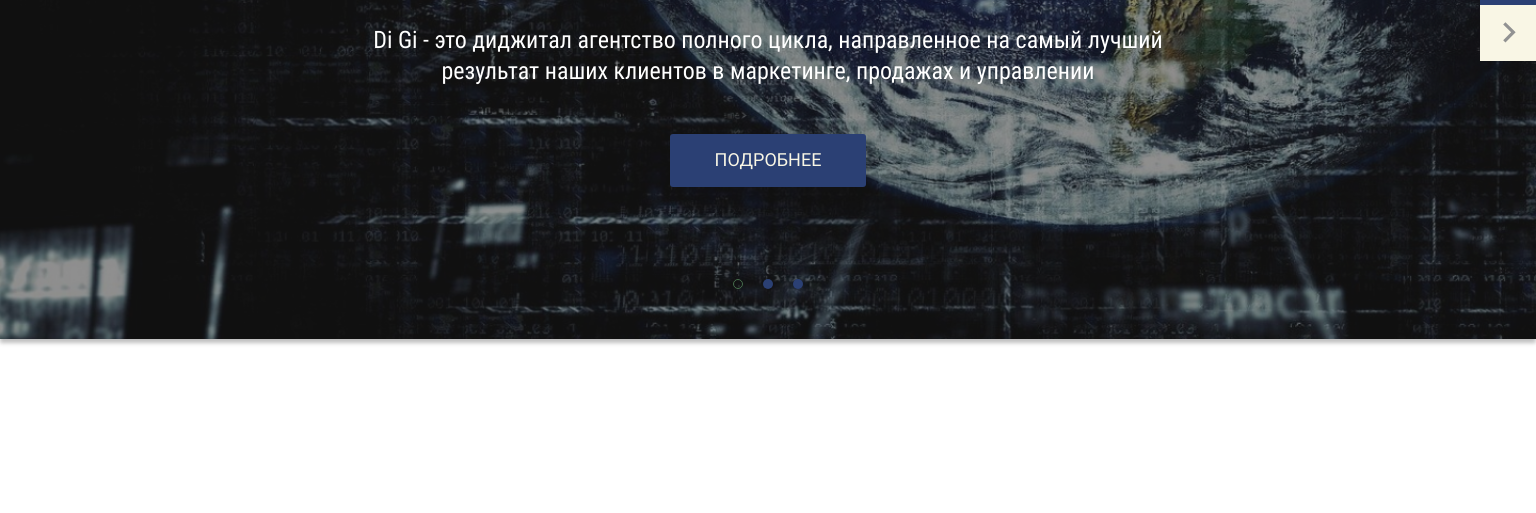
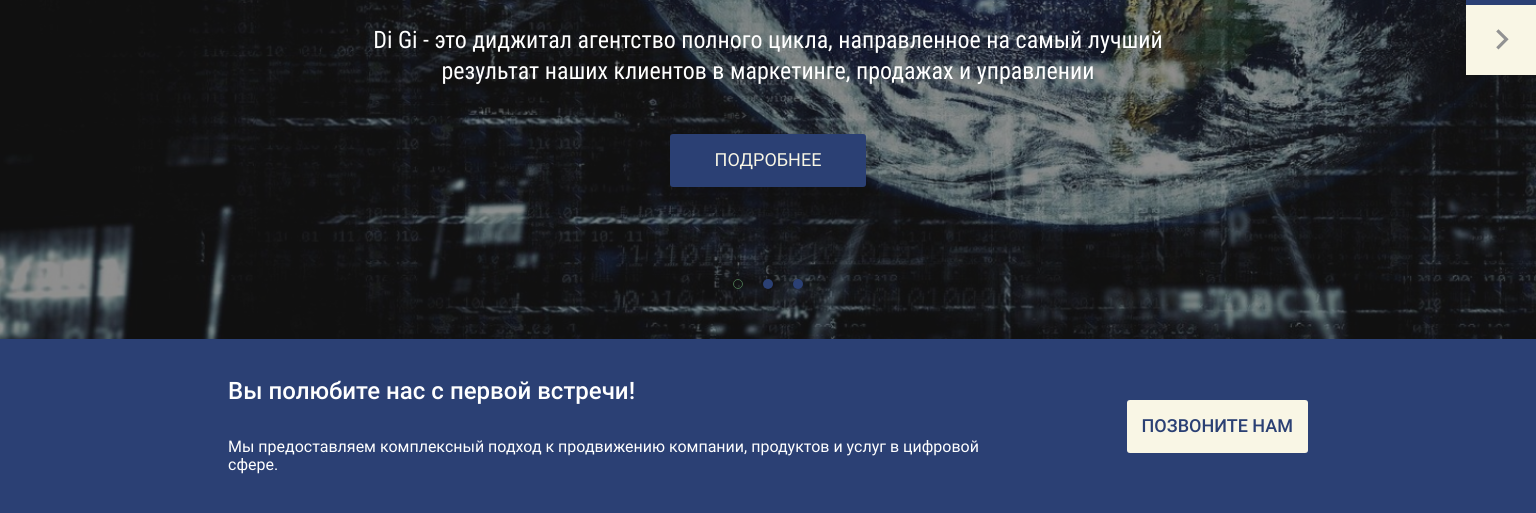
Before and after one commit to alienat3d/di-gi, a website: page app/index.html in a window 1536 px wide. Shown: the part 429-942 px from the top of the page. Before the commit the page ends 800 px from the top, so only its background shows below. Drawn offline with nearby package versions, Linux system fonts and the light colour scheme; files that its build step writes are made by us from their sources.

Commit message:
finished call-us sect

```diff
--- a/app/index.html
+++ b/app/index.html
@@ -63,6 +63,27 @@
   </section>
   <!-- === / HEAD === -->
 
+  <!-- === CALL US === -->
+  <section class="call-us">
+    <div class="container">
+      <div class="call-us__inner">
+        <div class="call-us__box">
+          <h5 class="call-us__title">
+            Вы полюбите нас с первой встречи!
+          </h5>
+          <p class="call-us__text">
+            Мы предоставляем комплексный подход к продвижению компании,
+            продуктов и услуг в цифровой сфере.
+          </p>
+        </div>
+        <button class="call-us__button">
+          ПОЗВОНИТЕ НАМ
+        </button>
+      </div>
+    </div>
+  </section>
+  <!-- === / CALL US === -->
+
   <script src="https://ajax.googleapis.com/ajax/libs/jquery/3.6.0/jquery.min.js"></script>
   <script src="js/libs/slick.min.js"></script>
   <script src="js/main.js"></script>
--- a/app/js/main.js
+++ b/app/js/main.js
@@ -9,15 +9,11 @@
       '<button class="slick-arrow slick-next" type="button"><img class="top-slider__button-img-right" src="images/icons/slider-arrow-right.svg" alt="slider right arrow button"></button>',
     responsive: [
       {
-        breakpoint: 1024,
-        settings: {},
-      },
-      {
         breakpoint: 640,
         settings: {
           arrows: false,
-        },
-      },
-    ],
+        }
+      }
+    ]
   });
 });
--- a/app/sass/_global.sass
+++ b/app/sass/_global.sass
@@ -14,6 +14,9 @@
 
 p
   margin: 0
+
+button
+  cursor: pointer
 
 body
   min-width: 320px
--- a/app/sass/_variables.sass
+++ b/app/sass/_variables.sass
@@ -10,6 +10,10 @@
 @mixin roboto-cond400
   font-family: 'RobotoCondensed-Regular', 'Arial', sans-serif
   font-weight: 400
+
+@mixin dosis300
+  font-family: 'Dosis-Light', 'Arial', sans-serif
+  font-weight: 300
 // === / FONTS ===
 
 // === COLORS ===
--- a/app/sass/style.sass
+++ b/app/sass/style.sass
@@ -216,7 +216,82 @@
   .slick-prev
     background-color: $color-accent
     top: calc( 50% - 56px )
+
   .slick-next
     background-color: $color-brand-white
     bottom: calc( 50% - 56px )
+
+@media (min-width: 1440px)
+  .slick-arrow
+    width: 70px
+    height: 70px
+
+  .slick-prev
+    background-color: $color-accent
+    top: calc( 50% - 70px )
+
+  .slick-next
+    background-color: $color-brand-white
+    bottom: calc( 50% - 70px )
+
+  .top-slider__button-img-left
+    src: url(../images/icons/slider-big-arrow-left.svg)
+
+  .top-slider__button-img-left
+    src: url(../images/icons/slider-big-arrow-right.svg)
 // === / HEAD ===
+// === CALL-US ===
+.call-us
+  padding: 40px 0
+  background-color: $color-accent
+  color: $color-white
+  text-align: center
+
+  &__title
+    margin-bottom: 35px
+    @include roboto500
+    font-size: 24px
+    line-height: 24px
+
+  &__text
+    margin-bottom: 40px
+
+  &__button
+    padding: 16px 15px
+    background-color: $color-brand-white
+    color: $color-accent
+    @include roboto500
+    font-size: 18px
+    text-transform: uppercase
+    border: none
+    border-radius: 3px
+
+@media (min-width: 768px)
+  .call-us
+    text-align: left
+
+    &__inner
+      display: flex
+      justify-content: space-between
+      align-items: center
+
+    &__box
+      max-width: 427px
+
+    &__text
+      margin-bottom: 0
+
+@media (min-width: 1024px)
+  .call-us
+    &__box
+      max-width: 695px
+
+@media (min-width: 1440px)
+  .call-us
+    &__inner
+      padding: 0 80px
+
+    &__box
+      max-width: 796px
+
+// === / CALL-US ===
```
Also changed, not shown: app/images/icons/slider-big-arrow-left.svg (added), app/images/icons/slider-big-arrow-right.svg (added), app/js/main.min.js.
